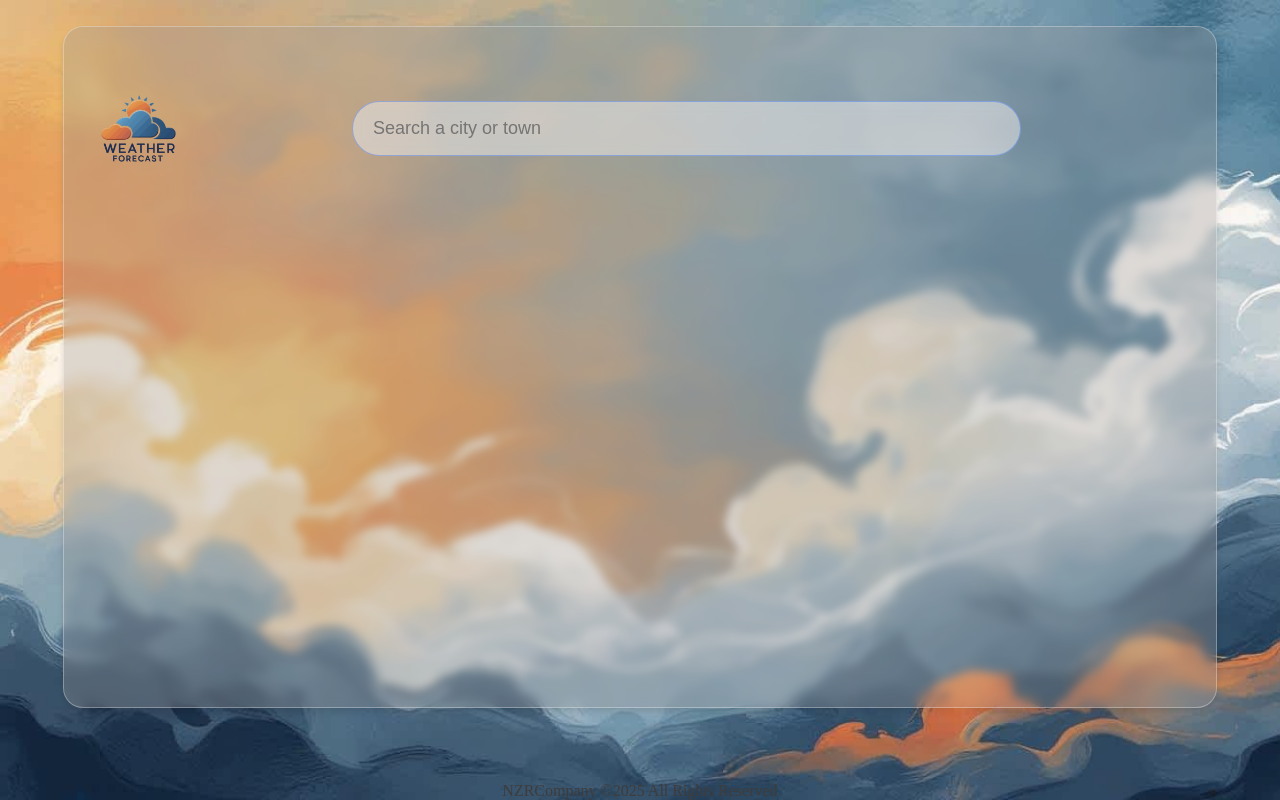
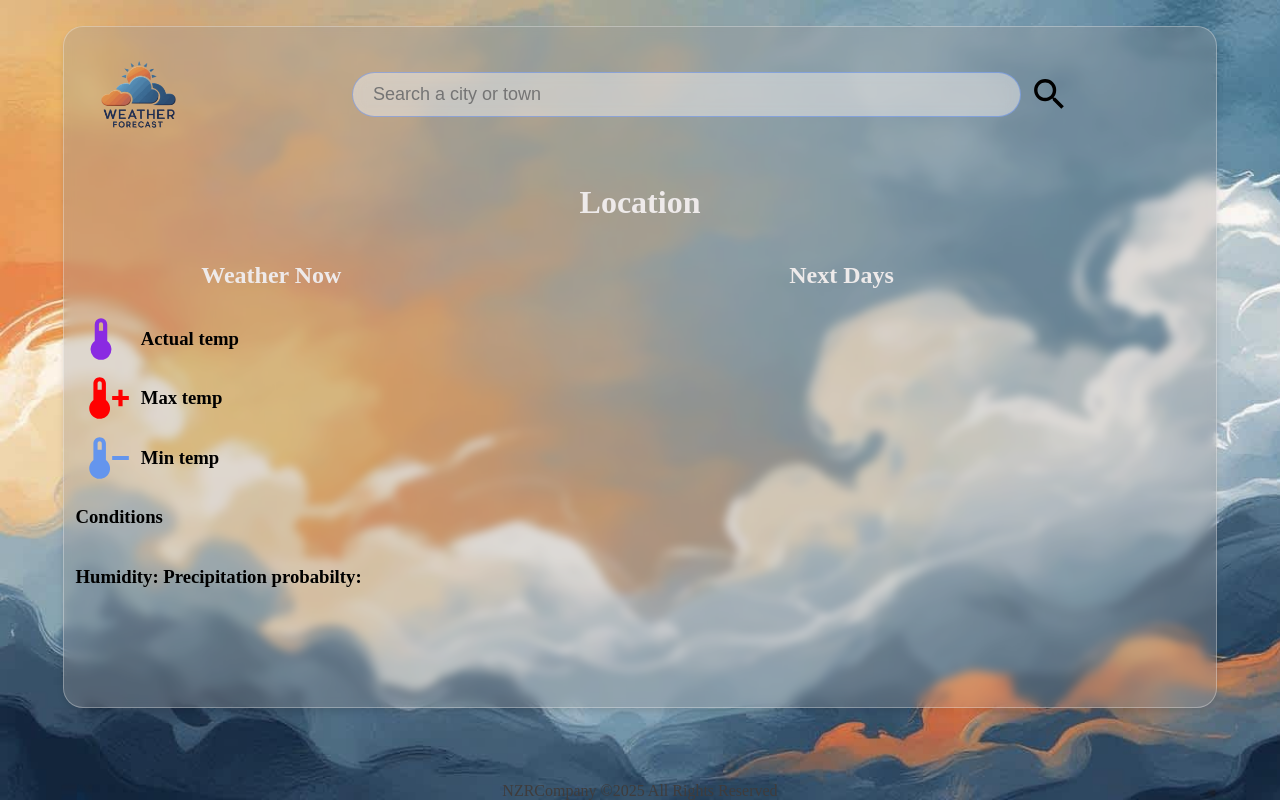
Before and after one commit to NorbertoZirio/weather-app, a plain HTML site: page index.html in a window 1280 px wide. Drawn offline with Linux system fonts and the light colour scheme; no server answers.

Commit message:
Actual conditions added

```diff
--- a/index.html
+++ b/index.html
@@ -3,7 +3,7 @@
 <head>
     <meta charset="UTF-8">
     <meta name="viewport" content="width=device-width, initial-scale=1.0">
-    <title>Document</title>
+    <title>Weather Forecast!</title>
 
     <link rel="stylesheet" href="styles.css">
     <script src="scrypt.js" defer></script>
@@ -17,8 +17,48 @@
 
 
                 <input id="searchbar" type="text" placeholder="Search a city or town">
+                <svg id="magnify" xmlns="http://www.w3.org/2000/svg" viewBox="0 0 24 24"><title>magnify</title><path
+                    d="M9.5,3A6.5,6.5 0 0,1 16,9.5C16,11.11 15.41,12.59 14.44,13.73L14.71,14H15.5L20.5,19L19,
+                    20.5L14,15.5V14.71L13.73,14.44C12.59,15.41 11.11,16 9.5,16A6.5,6.5 0 0,1 3,9.5A6.5,6.5 0
+                    0,1 9.5,3M9.5,5C7,5 5,7 5,9.5C5,12 7,14 9.5,14C12,14 14,12 14,9.5C14,7 12,5 9.5,5Z" /></svg>
             </form>
         </header>
+        <h1>Location</h1>
+
+        <div>
+            <section id="now">
+                <h2>Weather Now</h2>
+
+                <div id="greed">
+
+                    <svg id="temp" xmlns="http://www.w3.org/2000/svg" viewBox="0 0 24 24"><title>thermometer
+                    </title><path d="M15 13V5A3 3 0 0 0 9 5V13A5 5 0 1 0 15 13M12 4A1 1 0 0 1 13 5V8H11V5A1 1
+                    0 0 1 12 4Z" /></svg>
+                    <h3 id="temp-h3">Actual temp</h3>
+
+                    <svg id="temp-max" xmlns="http://www.w3.org/2000/svg" viewBox="0 0 24 24"><title>thermometer-plus
+                    </title><path d="M19 11V8H17V11H14V13H17V16H19V13H22V11M11 13V5C11 3.34 9.66 2 8 2S5 3.34
+                    5 5V13C2.79 14.66 2.34 17.79 4 20S8.79 22.66 11 21 13.66 16.21 12 14C11.72 13.62 11.38
+                    13.28 11 13M8 4C8.55 4 9 4.45 9 5V8H7V5C7 4.45 7.45 4 8 4Z" /></svg>
+                    <h3 id="maxtemp-h3">Max temp</h3>
+
+                    <svg id="temp-min" xmlns="http://www.w3.org/2000/svg" viewBox="0 0 24 24"><title>thermometer-minus
+                    </title><path d="M22 11H14V13H22V11M11 13V5C11 3.34 9.66 2 8 2S5 3.34 5 5V13C2.79 14.66
+                    2.34 17.79 4 20S8.79 22.66 11 21 13.66 16.21 12 14C11.72 13.62 11.38 13.28 11 13M8 4C8.55
+                    4 9 4.45 9 5V8H7V5C7 4.45 7.45 4 8 4Z" /></svg>
+                    <h3 id="mintemp-h3">Min temp</h3>
+                </div>
+                <h3 id="conditions">Conditions</h3>
+                <h3 id="precip-prob">Humidity: Precipitation probabilty: </h3>
+            </section>
+
+
+            <section id="next">
+                <h2>Next Days</h2>
+            </section>
+        </div>
+
+
     </main>
     <footer>NZRCompany ©2025 All Rights Reserved</footer>
 </body>
--- a/scrypt.js
+++ b/scrypt.js
@@ -1,6 +1,4 @@
-//const cityName = prompt("Ingresa una ciudad");
-
-async function getWeather(city) {
+async function getWeather(city = "La Habana") {
   const promes = await fetch(
     `https://weather.visualcrossing.com/VisualCrossingWebServices/rest/services/timeline/${city}?key=GYNKRCLAP2XT62UF8J8ZLGCVH`,
     { mode: "cors" }
@@ -14,12 +12,38 @@ async function getWeather(city) {
 function procesData(object) {
   const weather = {
     tempCelcius: ((object.currentConditions.temp - 32) * 5) / 9,
+    maxTemp: ((object.days[0].tempmax - 32) * 5) / 9,
+    minTemp: ((object.days[0].tempmin - 32) * 5) / 9,
     conditions: object.currentConditions.conditions,
     humidity: object.currentConditions.humidity,
     precipprob: object.currentConditions.precipprob,
+    resolvedAddress: object.resolvedAddress,
   };
+  updateScreen(weather);
+  //return console.log(weather.conditions);
+}
+getWeather();
 
-  return console.log(weather.conditions);
+const input = document.querySelector("input");
+const h1 = document.querySelector("h1");
+const tempH3 = document.querySelector("#temp-h3");
+const tempMaxH3 = document.querySelector("#maxtemp-h3");
+const tempMinH3 = document.querySelector("#mintemp-h3");
+const conditions = document.querySelector("#conditions");
+const precipprob = document.querySelector(`#precip-prob`);
+
+input.addEventListener("keypress", function (e) {
+  if (e.key === "Enter") {
+    e.preventDefault();
+    getWeather(input.value);
+  }
+});
+
+function updateScreen(weather) {
+  h1.textContent = weather.resolvedAddress;
+  tempH3.textContent = `Actual temp: ${weather.tempCelcius.toFixed(2)}ºC`;
+  tempMaxH3.textContent = `Max temp: ${weather.maxTemp.toFixed(2)}ºC`;
+  tempMinH3.textContent = `Min temp: ${weather.minTemp.toFixed(2)}ºC`;
+  conditions.textContent = `Actual conditions: ${weather.conditions}`;
+  precipprob.textContent = `Humidity: ${weather.humidity}% Precipitation probabilty: ${weather.precipprob}%`;
 }
-
-//getWeather(cityName);
--- a/styles.css
+++ b/styles.css
@@ -1,4 +1,4 @@
-body{
+body {
   background-color: rgb(31, 28, 28);
   display: flex;
   margin: 0%;
@@ -8,13 +8,9 @@ body{
   background-image: url(images/fondo\ para\ una\ pagina\ web\ tipo\ weather\ forecast-optimized.jpg);
   background-size: cover;
   flex-direction: column;
-
-
 }
 
-
-
-main{
+main {
   height: 85dvh;
   width: 90dvw;
   background: rgba(155, 153, 153, 0.308);
@@ -24,16 +20,14 @@ main{
   align-self: center;
   border-radius: 20px;
   margin-top: 2%;
-
 }
 
-header{
+header {
   display: flex;
-    height: 30%;
+  height: 20%;
 }
 
 img {
-
   max-width: 150px;
   aspect-ratio: 1/1;
   top: 0%;
@@ -47,10 +41,28 @@ img {
     max-width: 100px;
     max-height: 100px;
   }
+
+  body{
+    height: 300vh;
   }
 
+  main{
+    height: 80%;
+  }
+  div{
+    flex-direction: column;
+  }
 
-form{
+  #now{
+    width: 100%;
+  }
+
+  #next{
+    width: 100%;
+  }
+}
+
+form {
   align-self: center;
   margin-left: auto;
   margin-right: 5%;
@@ -59,9 +71,10 @@ form{
   display: flex;
 }
 
-input{
+input {
   width: 80%;
-    height: 25%;
+  height: 30%;
+  min-height: 30px;
   align-self: center;
   border-radius: 30px;
   padding-left: 20px;
@@ -73,14 +86,76 @@ input{
   font-size: large;
 }
 
-input:focus,
-input:not() {
-    background: rgba(255, 255, 255, 0.493);
-    backdrop-filter: blur(10px);
+
+
+#magnify {
+  aspect-ratio: 1/1;
+  height: 30%;
+  align-self: center;
+  margin-left: 1%;
+}
+
+h1 {
+  justify-self: center;
+  color: rgb(238, 234, 234);
+}
+
+div{
+    display: flex;
+    width: 100%;
+}
+
+#now{
+    width: 34%;
+    display: flex;
+    flex-direction: column;
+    margin-left: 1%;
+}
+
+#greed{
+    display: grid;
+    grid-template-columns: 1fr 5fr;
+    /*justify-items: center;*/
+    align-items: center;
+}
+
+
+#temp{
+    fill: blueviolet;
+    align-self: center;
+    max-width: 50px;
+    aspect-ratio: 1/1;
+    /*justify-self: center;*/
+}
+
+#temp-max{
+    fill: red;
+    max-width: 50px;
+    aspect-ratio: 1/1;
+    justify-self: center;
+}
+
+#temp-min{
+    fill: cornflowerblue;
+    max-width: 50px;
+    aspect-ratio: 1/1;
+    justify-self: center;
+}
+
+#next{
+    width: 65%;
+    display: flex;
+    flex-direction: column;
 
 }
 
-footer{
+h2{
+    align-self: center;
+    color: rgb(238, 234, 234);
+
+}
+
+footer {
   align-self: center;
   margin: 0%;
   margin-top: auto;
```
Lines whose indentation alone changed are shown as unchanged.
